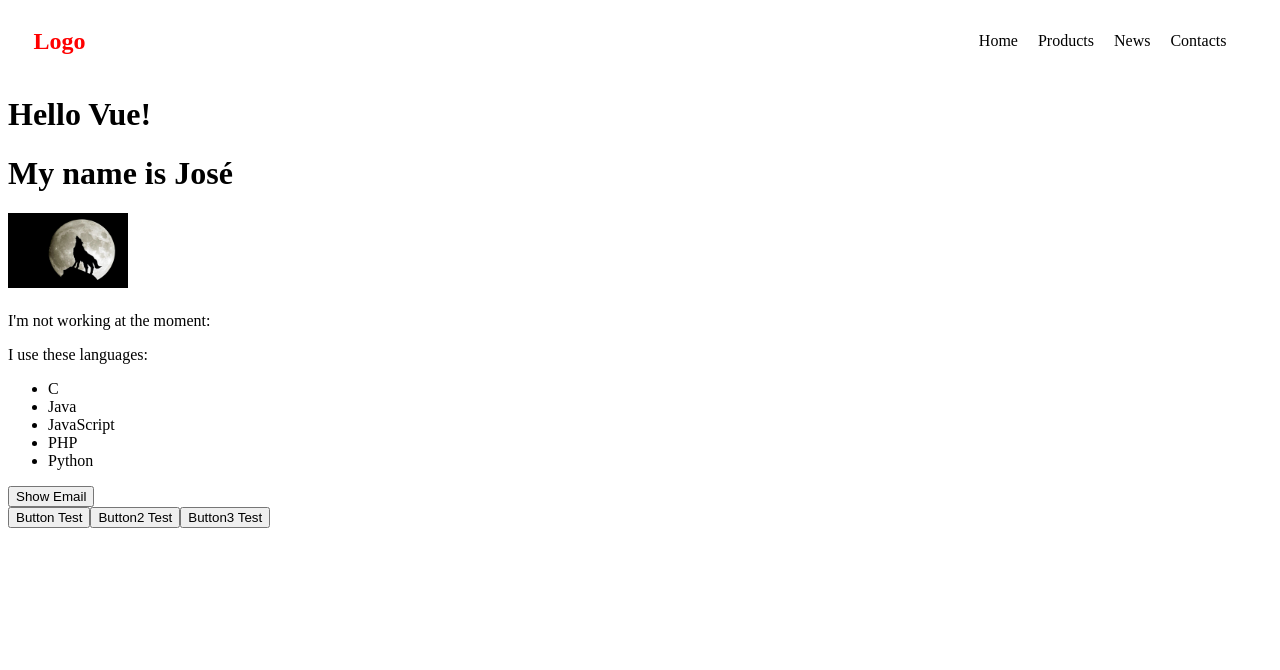
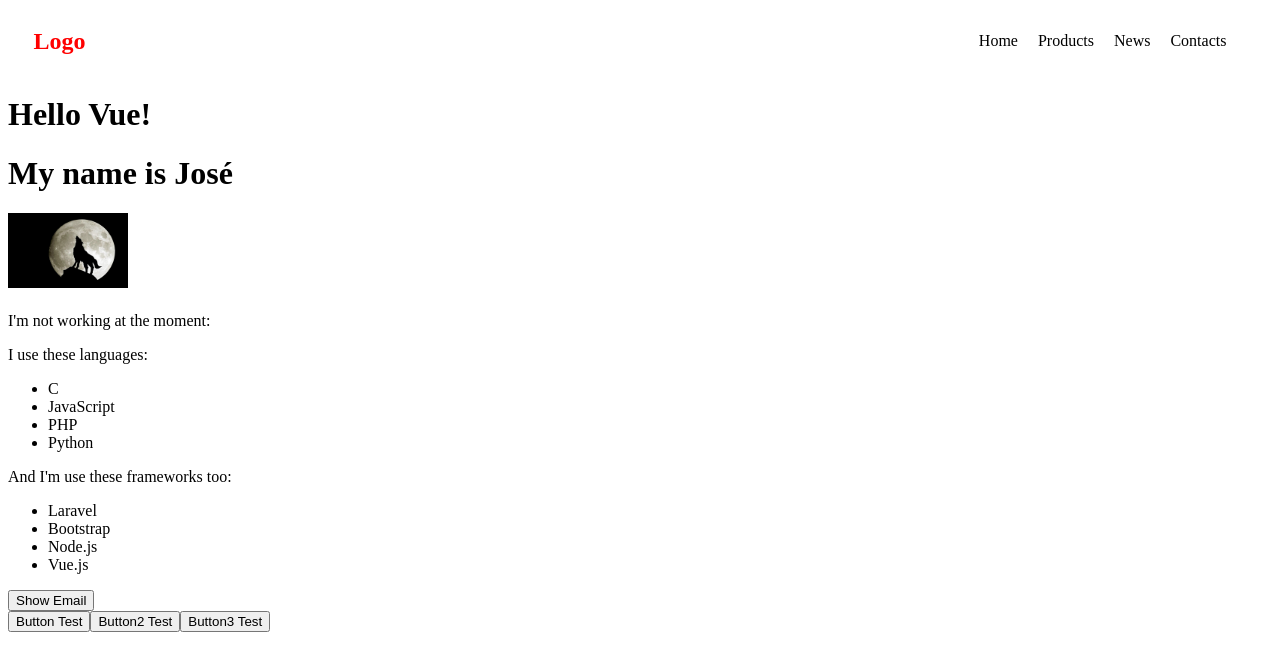
Before and after one commit to Augusto008/vue-fundamentals, a Vue app in the folder 2_vue_project/: page / in a window 1280 px wide. Shown: the top 670 px of the page. Built offline with nearby package versions, Linux system fonts and the light colour scheme.

Commit message:
Feat(`Info.vue`): Add a for directive

```diff
--- a/2_vue_project/src/components/Info.vue
+++ b/2_vue_project/src/components/Info.vue
@@ -4,11 +4,11 @@
     <p v-else>I'm not working at the moment:</p>
     <p>I use these languages:</p>
     <ul>
-      <li>C</li>
-      <li>Java</li>
-      <li>JavaScript</li>
-      <li>PHP</li>
-      <li>Python</li>
+      <li v-for="(technology, index) in technologies" v-bind:key="index">{{technology}}</li>
+    </ul>
+    <p>And I'm use these frameworks too:</p>
+    <ul>
+      <li v-for="framework in frameworks" :key="framework.id">{{framework.framework}}</li>
     </ul>
     <button @click="showEmailOpt">{{buttonText}}</button>
     <p v-show="showEmail">Send a message to: {{emailAddress}}</p>
@@ -22,7 +22,14 @@
         working: false,
         showEmail: false,
         emailAddress: "aquila.real0@gmail.com",
-        buttonText: "Show Email"
+        buttonText: "Show Email",
+        technologies: ['C', 'JavaScript', 'PHP', 'Python'],
+        frameworks: [
+          {id: 1, framework: 'Laravel'},
+          {id: 2, framework: 'Bootstrap'},
+          {id: 3, framework: 'Node.js'},
+          {id: 4, framework: 'Vue.js'}
+        ]
       }
     },
     methods: {
```
